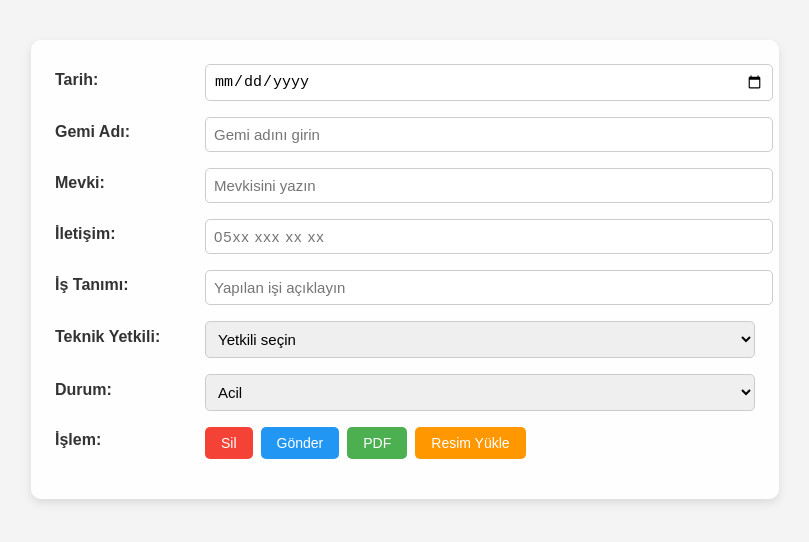
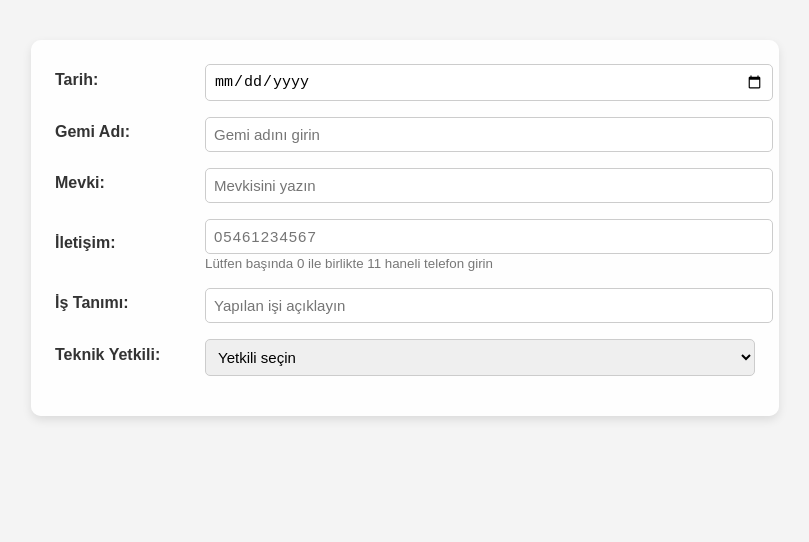
Before and after one commit to taskaraseyma/egemarintakip, a plain HTML site: page index.html in a window 1280 px wide. Shown: the whole page, without its empty margins (235-1044 px from the left). Drawn offline with Linux system fonts and the light colour scheme.

Commit message:
Update index.html

```diff
--- a/index.html
+++ b/index.html
@@ -1,5 +1,5 @@
 <!DOCTYPE html>
-<html lang="en">
+<html lang="tr">
 <head>
   <meta charset="UTF-8">
   <meta name="viewport" content="width=device-width, initial-scale=1.0">
@@ -32,14 +32,15 @@
     <div class="satir">
       <div class="etiket">İletişim:</div>
       <div class="icerik">
-      <input type="tel" id="iletisim" name="İletişim" placeholder="05xx xxx xx xx" pattern="05[0-9]{2} [0-9]{3} [0-9]{2} [0-9]{2}" required>
+        <input type="tel" id="iletisim" name="İletişim" placeholder="05461234567" pattern="0?5[0-9]{8}" maxlength="11" required>
+        <small style="color:#777;">Lütfen başında 0 ile birlikte 11 haneli telefon girin</small>
       </div>
     </div>
 
     <div class="satir">
       <div class="etiket">İş Tanımı:</div>
       <div class="icerik">
-      <input type="text" id="isTanimi" name="İş Tanımı"placeholder="Yapılan işi açıklayın" required>
+        <input type="text" id="isTanimi" name="İş Tanımı" placeholder="Yapılan işi açıklayın" required>
       </div>
     </div>
 
@@ -48,39 +49,3 @@
       <div class="icerik">
         <select id="teknikyetkili" name="Teknik Yetkili" required>
           <option value="" disabled selected>Yetkili seçin</option>
-        <option value="AliYilmaz">Ali Yılmaz</option>
-        <option value="FatmaDemir">Fatma Demir</option>
-        <option value="OguzKaya">Oğuz Kaya</option>
-      </select>
-    </div>
-  </div>
-
-  <div class="satir">
-    <div class="etiket">Durum:</div>
-    <div class="icerik">
-      <select id="durum" name="Durum" required>
-        <option value="acil">Acil</option>
-        <option value="beklemede">Beklemede</option>
-        <option value="tamamlandi">Tamamlandı</option>
-      </select>
-    </div>
-  </div>
-
-  <div class="satir">
-    <div class="etiket">İşlem:</div>
-    <div class="icerik butonlar">
-      <button type="reset" class="sil">Sil</button>
-      <button type="submit" class="tasi" id="gonder">Gönder</button>
-      <button type="button" class="pdf">PDF</button>
-      <button type="button" class="resim">Resim Yükle</button>
-    </div>
-  </div>
-</form>
-
-<div id="uyariModal" class="modal">
-  <div class="modal-icerik" id="uyariMesaji">Veri gönderiliyor, lütfen bekleyin...</div>
-</div>
-
-<script src="js/script.js"></script>
-</body>
-</html>
```
Lines whose indentation alone changed are shown as unchanged.
